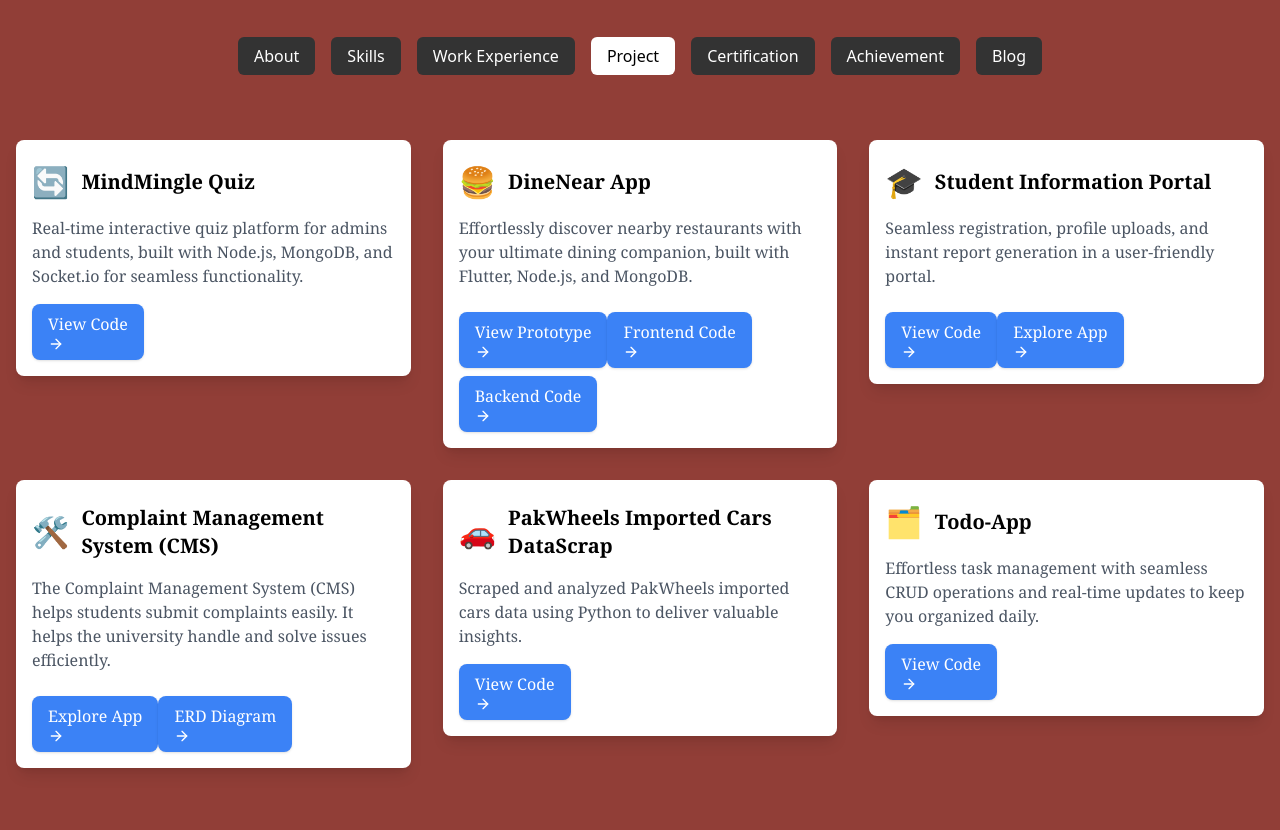
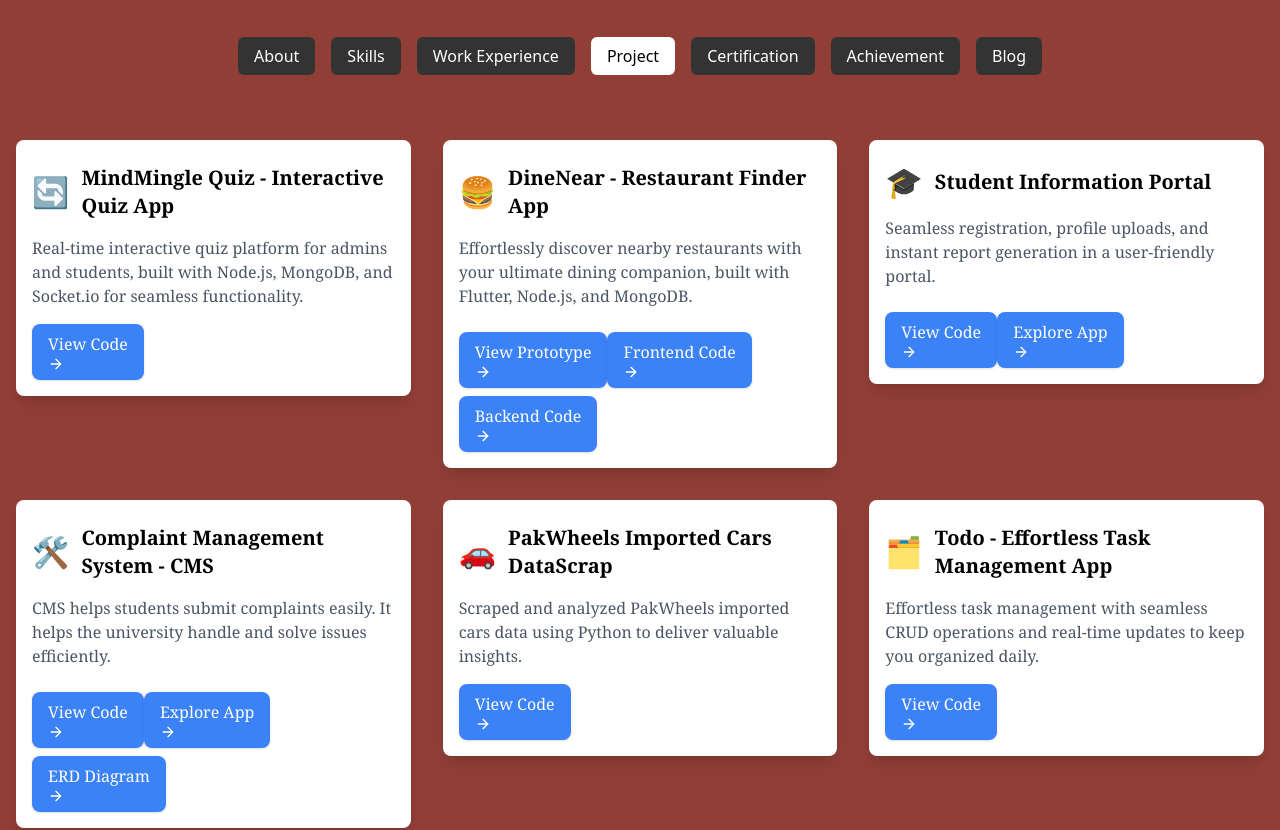
Before and after one commit to JaseemKhan211/my-portfolio-app, a React (Create React App) app: page /project in a window 1280 px wide. Shown: the top 830 px of the page. Built offline with nearby package versions, Linux system fonts and the light colour scheme.

Commit message:
🎨 Enhanced UI Styling and Added Motion Effects 🎥

```diff
--- a/src/pages/Project.js
+++ b/src/pages/Project.js
@@ -6,14 +6,14 @@ import { ArrowRight } from "lucide-react";
 
 const projects = [
   {
-    title: "MindMingle Quiz",
+    title: "MindMingle Quiz - Interactive Quiz App",
     description:
       "Real-time interactive quiz platform for admins and students, built with Node.js, MongoDB, and Socket.io for seamless functionality.",
     codeLink: "https://github.com/JaseemKhan211/MindMingle-Quiz",
     icon: "🔄",
   },
   {
-    title: "DineNear App",
+    title: "DineNear - Restaurant Finder App",
     description:
       "Effortlessly discover nearby restaurants with your ultimate dining companion, built with Flutter, Node.js, and MongoDB.",
     prototypeLink:
@@ -31,11 +31,12 @@ const projects = [
     icon: "🎓",
   },
   {
-    title: "Complaint Management System (CMS)",
+    title: "Complaint Management System - CMS",
     description:
-      "The Complaint Management System (CMS) helps students submit complaints easily. It helps the university handle and solve issues efficiently.",
+      "CMS helps students submit complaints easily. It helps the university handle and solve issues efficiently.",
     appLink:
       "https://apex.oracle.com/pls/apex/r/jasorcel/complaint-management-system-cms/login",
+    codeLink: "https://github.com/JaseemKhan211/PakWheels-Imported-Cars-DataScrap",
     erdDiagramLink:
       "https://lucid.app/lucidchart/3ca33e50-87af-4313-9dd1-fde5a65107c6/edit?viewport_loc=397%2C-892%2C1899%2C873%2C0_0&invitationId=inv_7239df70-3d5b-4aee-9014-6adc458fbc79",
     icon: "🛠️",
@@ -48,7 +49,7 @@ const projects = [
     icon: "🚗",
   },
   {
-    title: "Todo-App",
+    title: "Todo - Effortless Task Management App",
     description:
       "Effortless task management with seamless CRUD operations and real-time updates to keep you organized daily.",
     codeLink: "https://github.com/JaseemKhan211/Todo-App",
@@ -75,10 +76,11 @@ const ProjectCard = ({ project }) => {
             {project.codeLink && (
               <Button
                 variant="outline"
-                className="w-full flex items-center justify-between"
+                className="w-full flex items-center justify-between text-white bg-[#333333] hover:bg-gray-700 h-10"
                 as="a"
                 href={project.codeLink}
                 target="_blank"
+                rel="noopener noreferrer"
               >
                 View Code <ArrowRight size={16} />
               </Button>
@@ -86,10 +88,11 @@ const ProjectCard = ({ project }) => {
             {project.appLink && (
               <Button
                 variant="outline"
-                className="w-full flex items-center justify-between"
+                className="w-full flex items-center justify-between text-white bg-[#333333] hover:bg-gray-700 h-10"
                 as="a"
                 href={project.appLink}
                 target="_blank"
+                rel="noopener noreferrer"
               >
                 Explore App <ArrowRight size={16} />
               </Button>
@@ -97,10 +100,11 @@ const ProjectCard = ({ project }) => {
             {project.prototypeLink && (
               <Button
                 variant="outline"
-                className="w-full flex items-center justify-between"
+                className="w-full flex items-center justify-between text-white bg-[#333333] hover:bg-gray-700 h-10"
                 as="a"
                 href={project.prototypeLink}
                 target="_blank"
+                rel="noopener noreferrer"
               >
                 View Prototype <ArrowRight size={16} />
               </Button>
@@ -108,10 +112,11 @@ const ProjectCard = ({ project }) => {
             {project.frontendCodeLink && (
               <Button
                 variant="outline"
-                className="w-full flex items-center justify-between"
+                className="w-full flex items-center justify-between text-white bg-[#333333] hover:bg-gray-700 h-10"
                 as="a"
                 href={project.frontendCodeLink}
                 target="_blank"
+                rel="noopener noreferrer"
               >
                 Frontend Code <ArrowRight size={16} />
               </Button>
@@ -119,10 +124,11 @@ const ProjectCard = ({ project }) => {
             {project.backendCodeLink && (
               <Button
                 variant="outline"
-                className="w-full flex items-center justify-between"
+                className="w-full flex items-center justify-between text-white bg-[#333333] hover:bg-gray-700 h-10"
                 as="a"
                 href={project.backendCodeLink}
                 target="_blank"
+                rel="noopener noreferrer"
               >
                 Backend Code <ArrowRight size={16} />
               </Button>
@@ -130,10 +136,11 @@ const ProjectCard = ({ project }) => {
             {project.erdDiagramLink && (
               <Button
                 variant="outline"
-                className="w-full flex items-center justify-between"
+                className="w-full flex items-center justify-between text-white bg-[#333333] hover:bg-gray-700 h-10"
                 as="a"
                 href={project.erdDiagramLink}
                 target="_blank"
+                rel="noopener noreferrer"
               >
                 ERD Diagram <ArrowRight size={16} />
               </Button>
```
